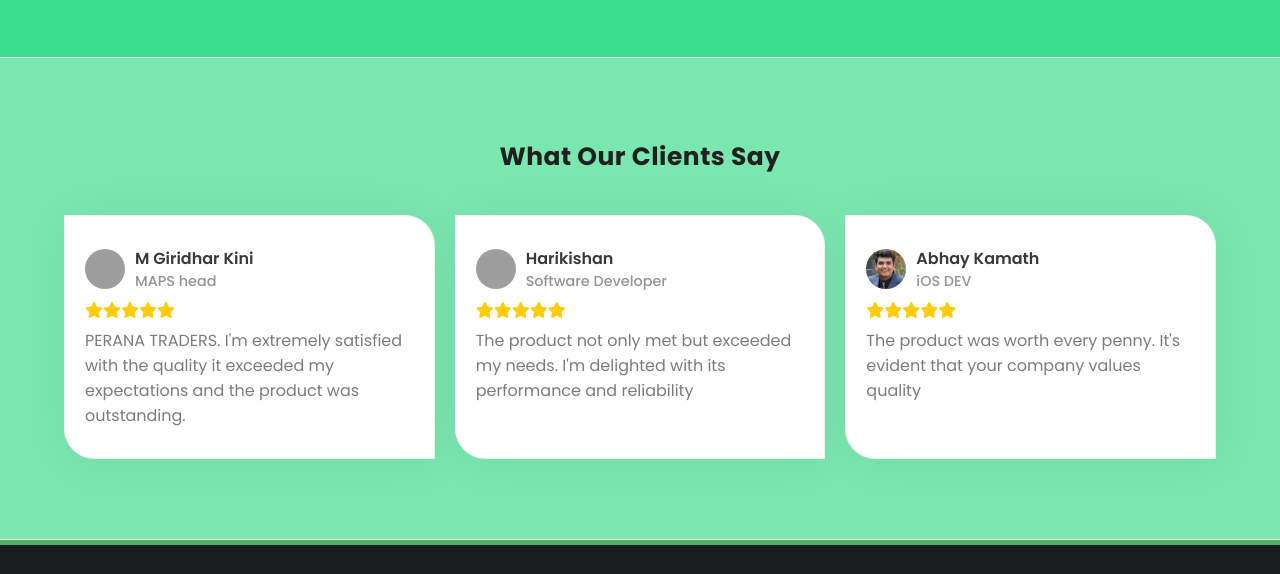
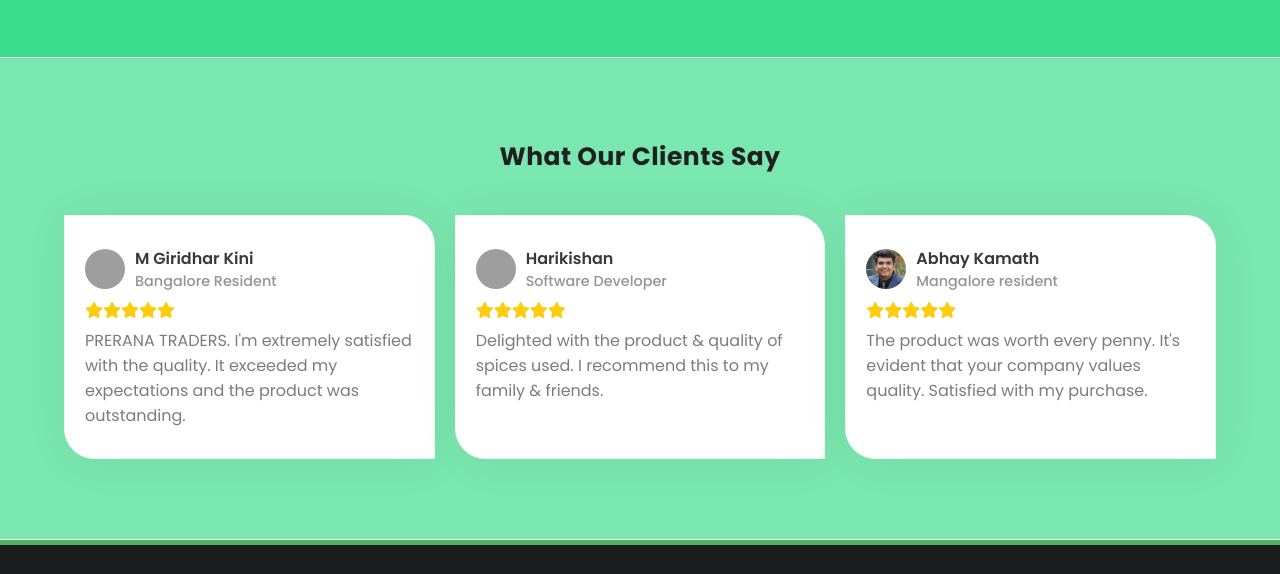
Before and after one commit to KarthikPrabhu23/SOP, a plain HTML site: page index.html in a window 1280 px wide. Shown: the part 1524-2098 px from the top of the page. Drawn offline with Linux system fonts and the light colour scheme; grey boxes are pictures that could not be loaded.

Commit message:
Reviews updated

```diff
--- a/index.html
+++ b/index.html
@@ -149,7 +149,7 @@
             <div class="product-container">
                 <!--box---------->
                 <div class="product-box">
-                    <img alt="" src="./Products/IMG-20231203-WA0002-removebg-preview.png">
+                    <img alt="" src="Products/IMG-20231203-WA0002-removebg-preview.png">
                     <strong>Turmeric Powder</strong>
                     <span class="quantity">90 g</span>
                     <span class="price">Rs. 70</span>
@@ -257,7 +257,7 @@
                         <!--text-->
                         <div class="profile-text">
                             <strong>M Giridhar Kini</strong>
-                            <span>MAPS head</span>
+                            <span>Bangalore Resident</span>
                         </div>
                     </div>
                     <!--==Rating======-->
@@ -269,7 +269,7 @@
                         <i class="fas fa-star"></i>
                     </div>
                     <!--==comments===-->
-                    <p>PERANA TRADERS. I'm extremely satisfied with the quality it exceeded my expectations and the
+                    <p>PRERANA TRADERS. I'm extremely satisfied with the quality. It exceeded my expectations and the
                         product was outstanding.</Str>
                     </p>
                 </div>
@@ -294,8 +294,7 @@
                         <i class="fas fa-star"></i>
                     </div>
                     <!--==comments===-->
-                    <p>The product not only met but exceeded my needs. I'm delighted with its performance and
-                        reliability</p>
+                    <p>Delighted with the product & quality of spices used. I recommend this to my family & friends.</p>
                 </div>
                 <!--box------------->
                 <div class="client-box">
@@ -306,7 +305,7 @@
                         <!--text-->
                         <div class="profile-text">
                             <strong>Abhay Kamath</strong>
-                            <span>iOS DEV</span>
+                            <span>Mangalore resident</span>
                         </div>
                     </div>
                     <!--==Rating======-->
@@ -318,7 +317,7 @@
                         <i class="fas fa-star"></i>
                     </div>
                     <!--==comments===-->
-                    <p>The product was worth every penny. It's evident that your company values quality</p>
+                    <p>The product was worth every penny. It's evident that your company values quality. Satisfied with my purchase.</p>
                 </div>
             </div>
         </section>
```
